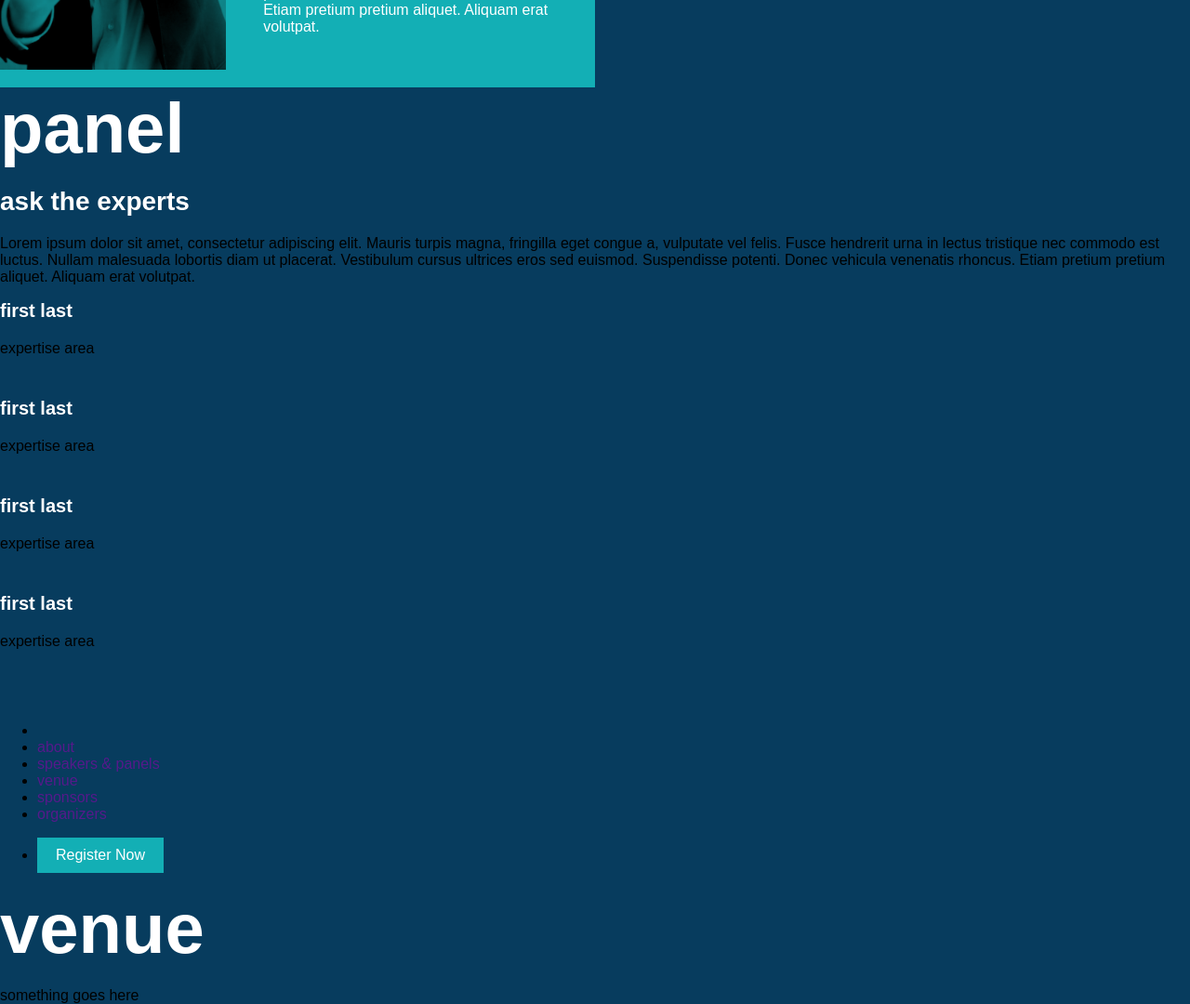
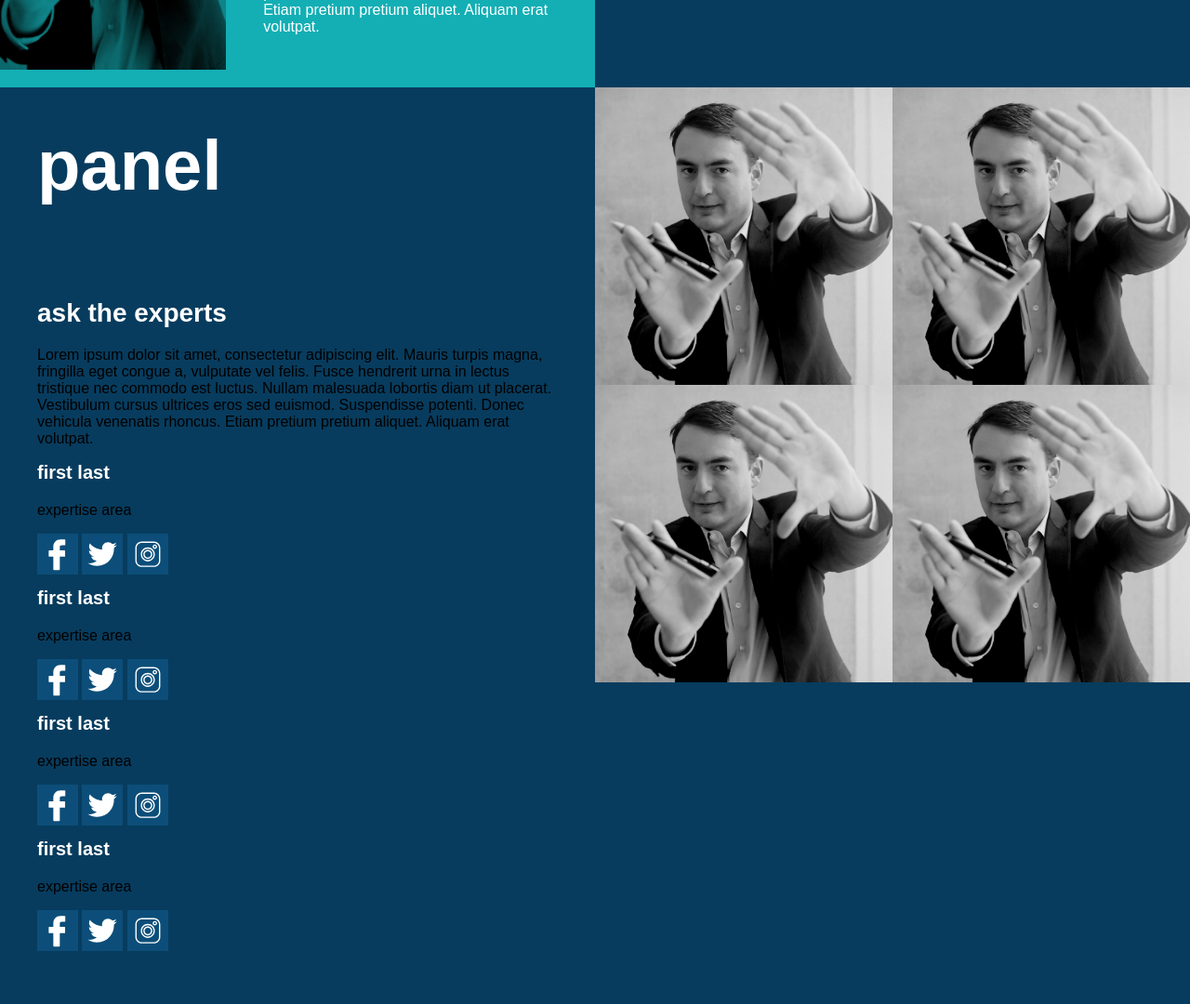
Before and after one commit to isralduke/activate-full, a PHP site: page / in a window 1280 px wide. Shown: the part 2034-3114 px from the top of the page at 93% size. Run offline with PHP 8.4, Linux system fonts and the light colour scheme; some libraries are stand-ins or nearby versions.

Commit message:
panel section

```diff
--- a/remote/index.php
+++ b/remote/index.php
@@ -171,61 +171,85 @@
 
 		<!-- end partial -->
 	</article>
-	<article id="panel" class="article panel">
+	<article id="panel" class="wrap article panel">
 		<!-- copy this for partial -->
-		<section>
+		<div class="col col-50">
+			<section class="section">
 				<h2>panel</h2>
 			</section>
-		<section>
+			<section class="section">
 				<h3>ask the experts</h3>
 				<p>Lorem ipsum dolor sit amet, consectetur adipiscing elit. Mauris turpis magna, fringilla eget congue a, vulputate vel felis. Fusce hendrerit urna in lectus tristique nec commodo est luctus. Nullam malesuada lobortis diam ut placerat. Vestibulum cursus ultrices eros sed euismod. Suspendisse potenti. Donec vehicula venenatis rhoncus. Etiam pretium pretium aliquet. Aliquam erat volutpat.</p>
 				<div class="speaker-panel">
 					<h4>first last</h4>
 					<p>expertise area</p>
 					<div class="speaker-socials">
-					<a href="">
-						<img src="" alt=""></a>
-					<a href="">
-						<img src="" alt=""></a>
+						<a href="fb">
+							<?php include('partials/fb.html'); ?>
+						</a>
+						<a href="tw">
+							<?php include('partials/tw.html'); ?>
+						</a>
+						<a href="ig">
+							<?php include('partials/ig.html'); ?>
+						</a>
 					</div>
 				</div>
 				<div class="speaker-panel">
 					<h4>first last</h4>
 					<p>expertise area</p>
 					<div class="speaker-socials">
-					<a href="">
-						<img src="" alt=""></a>
-					<a href="">
-						<img src="" alt=""></a>
+						<a href="fb">
+							<?php include('partials/fb.html'); ?>
+						</a>
+						<a href="tw">
+							<?php include('partials/tw.html'); ?>
+						</a>
+						<a href="ig">
+							<?php include('partials/ig.html'); ?>
+						</a>
 					</div>
 				</div>
 				<div class="speaker-panel">
 					<h4>first last</h4>
 					<p>expertise area</p>
 					<div class="speaker-socials">
-					<a href="">
-						<img src="" alt=""></a>
-					<a href="">
-						<img src="" alt=""></a>
+						<a href="fb">
+							<?php include('partials/fb.html'); ?>
+						</a>
+						<a href="tw">
+							<?php include('partials/tw.html'); ?>
+						</a>
+						<a href="ig">
+							<?php include('partials/ig.html'); ?>
+						</a>
 					</div>
 				</div>
 				<div class="speaker-panel">
 					<h4>first last</h4>
 					<p>expertise area</p>
 					<div class="speaker-socials">
-					<a href="">
-						<img src="" alt=""></a>
-					<a href="">
-						<img src="" alt=""></a>
+						<a href="fb">
+							<?php include('partials/fb.html'); ?>
+						</a>
+						<a href="tw">
+							<?php include('partials/tw.html'); ?>
+						</a>
+						<a href="ig">
+							<?php include('partials/ig.html'); ?>
+						</a>
 					</div>
 				</div>
 			</section>
-		<section>
-			<img class="speaker-panel=photo" src="" alt="">
-			<img class="speaker-panel=photo" src="" alt="">
-			<img class="speaker-panel=photo" src="" alt="">
-			<img class="speaker-panel=photo" src="" alt="">
+		</div>
+		<div class="col col-50">
+			<section class="speaker-panel-photos">
+				<img class="speaker-panel-photo" src="assets/img/headshots/isral-c-duke.jpg" alt="">
+				<img class="speaker-panel-photo" src="assets/img/headshots/isral-c-duke.jpg" alt="">
+				<img class="speaker-panel-photo" src="assets/img/headshots/isral-c-duke.jpg" alt="">
+				<img class="speaker-panel-photo" src="assets/img/headshots/isral-c-duke.jpg" alt="">
 			</section>
+		</div>
 		<!-- end partial -->
 	</article>
 	<nav id="nav" class="nav">
--- a/remote/scss/styles.scss
+++ b/remote/scss/styles.scss
@@ -213,6 +213,21 @@ input {
 		background-color: darken($blue, 10%);
 	}
 }
+.panel {
+	display: flex;
+	flex-direction: column;
+	justify-content: space-between;
+	align-items: flex-start;
+}
+.speaker-panel-photos {
+	display: flex;
+	flex-flow: row wrap;
+	justify-content: flex-start;
+	align-items: flex-start;
+}
+.speaker-panel-photo {
+	width: 50%;
+}
 // --------------------------------
 // media queries
 
@@ -246,6 +261,9 @@ input {
 	}
 	.speaker-photo {
 		width: 38%; height: unset;
+	}
+	.panel {
+		flex-direction: row;
 	}
 }
 @media screen and ( min-width: 768px ) {
```
Also changed, not shown: remote/css/styles.css. Lines whose indentation alone changed are shown as unchanged.
